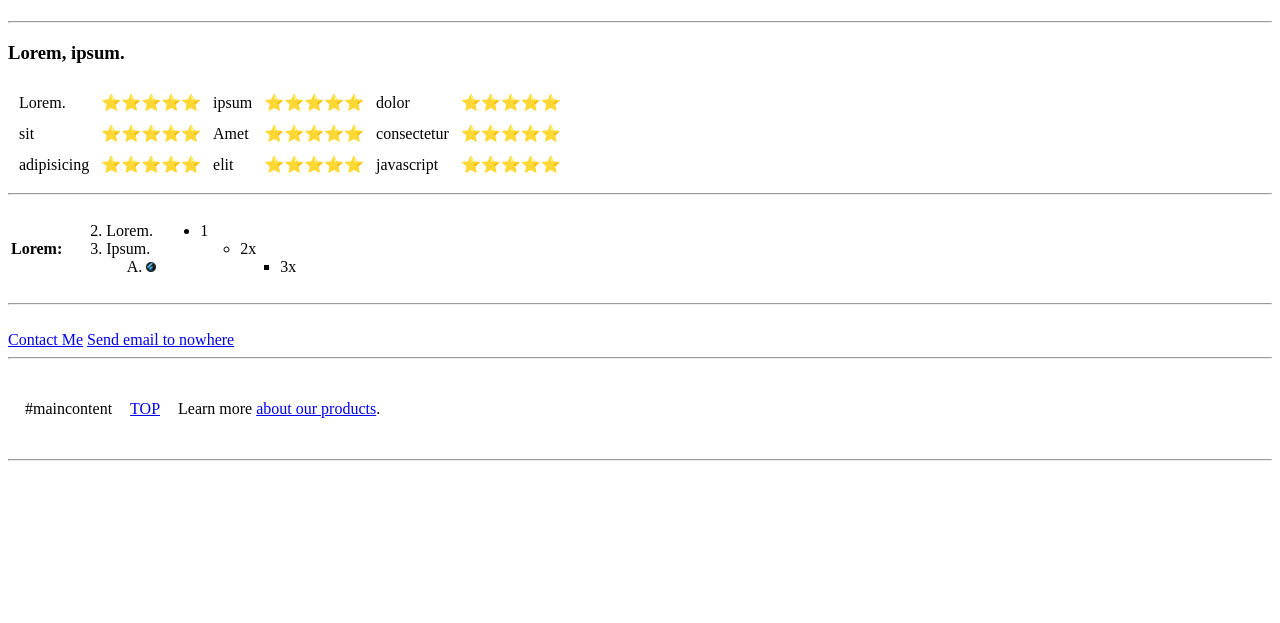
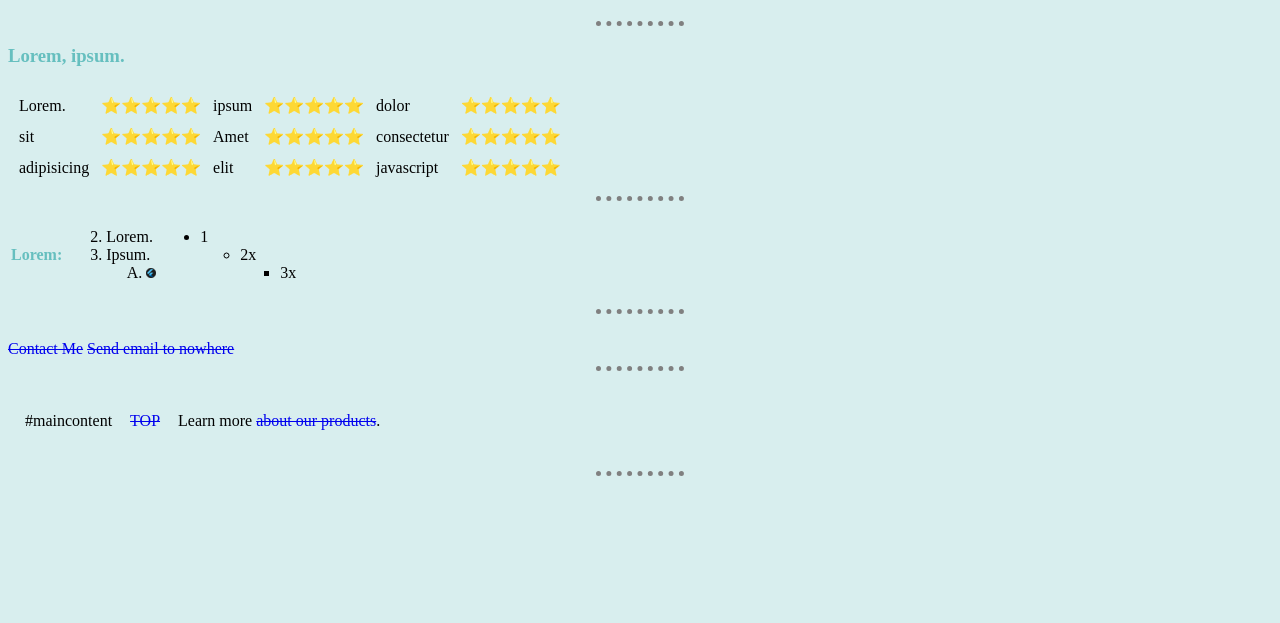
Before and after one commit to eakhyar/html-1, a plain HTML site: page index.html in a window 1280 px wide. Shown: the part 177-800 px from the top of the page. Drawn offline with Linux system fonts and the light colour scheme; files that its build step writes are made by us from their sources; the site is published under a folder, as on GitHub Pages, so addresses that start at the root find nothing.

Commit message:
Update index.html

```diff
--- a/index.html
+++ b/index.html
@@ -5,7 +5,7 @@
     <meta http-equiv="X-UA-Compatible" content="IE=edge" />
     <meta name="viewport" content="width=device-width, initial-scale=1.0" />
     <title>Just HTML</title>
-    <link rel="stylesheet" href="/css/styles.css" />
+    <link rel="stylesheet" href="styles.css" />
   </head>
 
   <body>
```
